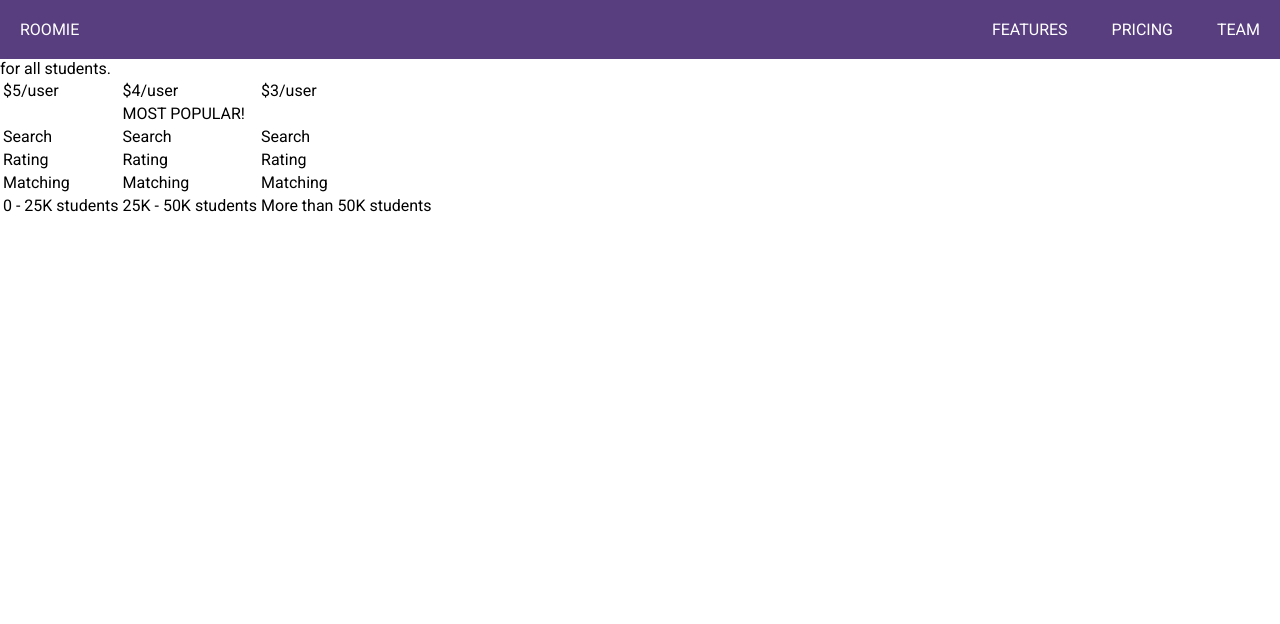
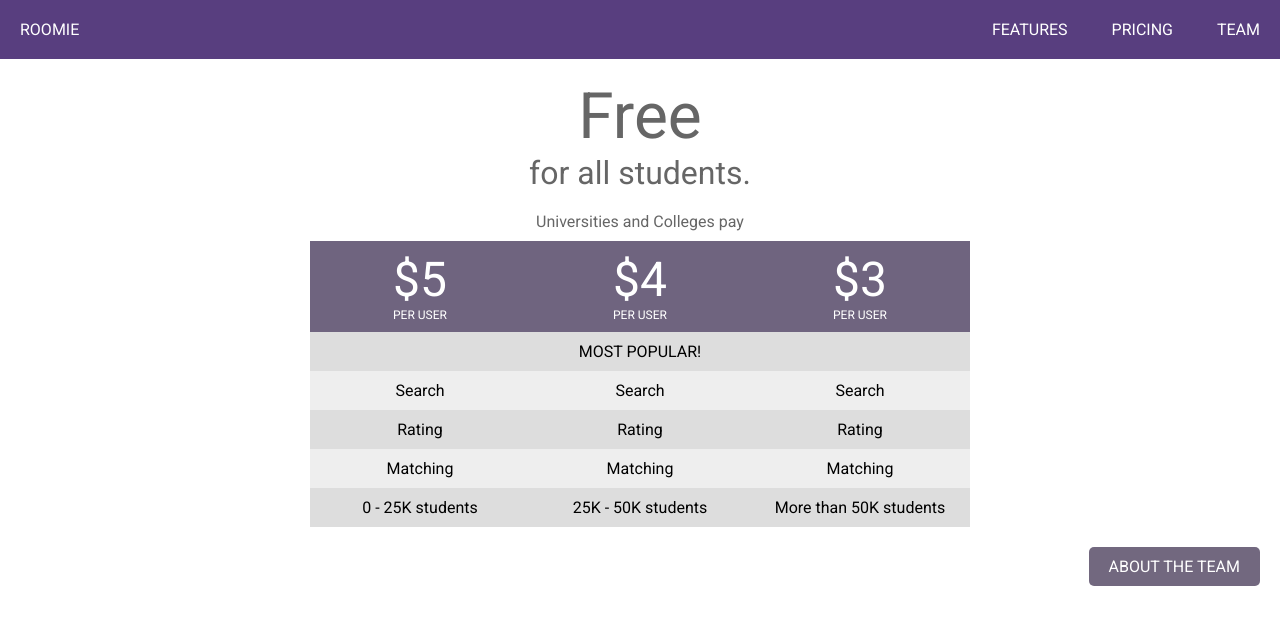
Before and after one commit to uottawa-seg1911-web/uottawa-seg1911-web.github.io, a plain HTML site: page pricing.html in a window 1280 px wide. Drawn offline with Linux system fonts and the light colour scheme.

Commit message:
Finished pricing.

```diff
--- a/pricing.html
+++ b/pricing.html
@@ -3,7 +3,7 @@
     <link href='https://fonts.googleapis.com/css?family=Roboto:400,100,700' rel='stylesheet' type='text/css'>
     <link rel="stylesheet" type="text/css" href="style.css">
   </head>
-  <body id="home-page">
+  <body id="pricing-page">
 
     <div class="header">
       <div class="logo">
@@ -20,20 +20,29 @@
     </div>
 
     <div class="content">
-      <div class="students">
-        <h1>Free</h1>
-        <div>
+      <div class="student-pricing">
+        <div class="title">Free</div>
+        <div class="subtitle">
           for all students.
         </div>
       </div>
 
-      <div class="schools">
-        <h1>Universities and Colleges pay</h1>
+      <div class="school-pricing">
+        <div class="title">Universities and Colleges pay</div>
         <table>
-          <tr>
-            <td>$5/user</td>
-            <td>$4/user</td>
-            <td>$3/user</td>
+          <tr class='header'>
+            <td>
+              $5
+              <div class='price-caption'>PER USER</div>
+            </td>
+            <td>
+              $4
+              <div class='price-caption'>PER USER</div>
+            </td>
+            <td>
+              $3
+              <div class='price-caption'>PER USER</div>
+            </td>
           </tr>
 
           <tr>
@@ -67,6 +76,11 @@
           </tr>
         </table>
       </div>
+
+      <div class="button-container">
+        <a href="team.html" class="button">ABOUT THE TEAM</a>
+      </div>
+
     </div>
 
   </body>
--- a/style.css
+++ b/style.css
@@ -132,5 +132,66 @@ a.button:hover {
 }
 
 /* PRICING PAGE **************************/
+#pricing-page .student-pricing {
+  text-align:center;
+  margin:20px 0;
+  color:#666;
+}
+
+#pricing-page .student-pricing .title {
+  font-size:4em;
+}
+
+#pricing-page .student-pricing .subtitle {
+  font-size:2em;
+}
+
+#pricing-page .school-pricing {
+  margin:20px 0;
+  text-align:center;
+  color:#666;
+}
+
+#pricing-page .school-pricing .title {
+  font-size:1em;
+}
+
+#pricing-page .school-pricing table {
+  margin:10px auto;
+  text-align:center;
+  border-collapse:collapse;
+}
+
+#pricing-page .school-pricing table tr td {
+  width:200px;
+}
+
+#pricing-page .school-pricing table tr:nth-child(even) td {
+  background:#ddd;
+}
+
+#pricing-page .school-pricing table tr:nth-child(odd) td {
+  background:#eee;
+}
+
+#pricing-page .school-pricing table tr.header td {
+  background:#6F647F;
+  color:white;
+  font-size:3em;
+}
+
+#pricing-page .school-pricing table tr.header td .price-caption {
+  font-size:0.25em;
+}
+
+#pricing-page .school-pricing table tr td {
+  padding:10px;
+}
+
+#pricing-page .button-container {
+  text-align:right;
+  margin-top:20px;
+  margin-right:20px;
+}
 
 /* TEAM PAGE **************************/
```
